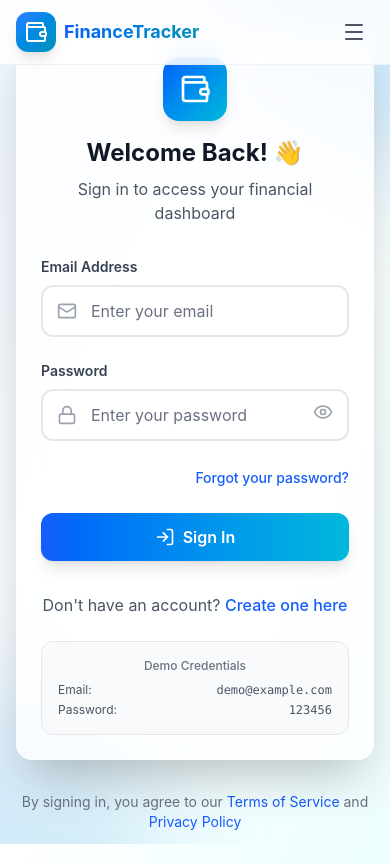
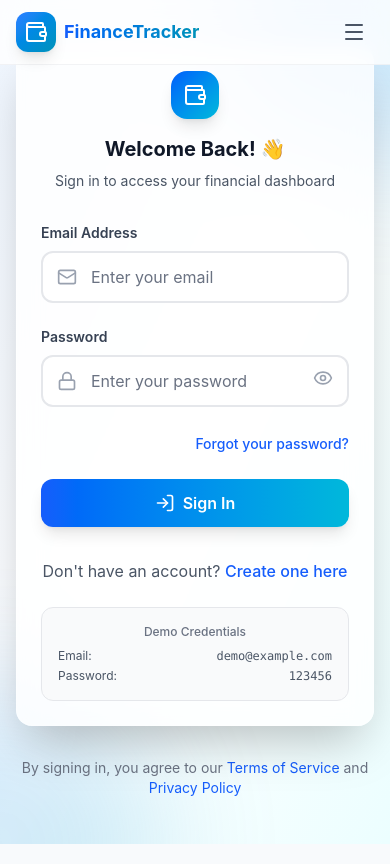
Before and after one commit to subhankar-das-phantom/personal-finance-tracker, a React (Vite) app in the folder frontend/: page /#/login in a window 390 px wide. Built offline with nearby package versions, Linux system fonts and the light colour scheme.

Commit message:
style: further scale down auth page headers and icons for mobile

```diff
--- a/frontend/src/pages/LoginPage.jsx
+++ b/frontend/src/pages/LoginPage.jsx
@@ -142,14 +142,14 @@ const LoginPage = () => {
             variants={itemVariants}
             className="text-center mb-8"
           >
-            <div className="inline-flex items-center justify-center w-16 h-16 bg-gradient-to-br from-blue-600 to-cyan-500 rounded-2xl shadow-lg mb-4">
-              <Wallet className="h-8 w-8 text-white" />
+            <div className="inline-flex items-center justify-center w-12 h-12 sm:w-16 sm:h-16 bg-gradient-to-br from-blue-600 to-cyan-500 rounded-2xl shadow-lg mb-4">
+              <Wallet className="h-6 w-6 sm:h-8 sm:w-8 text-white" />
             </div>
 
-            <h1 className="text-2xl sm:text-3xl font-bold text-gray-900 dark:text-white mb-2">
+            <h1 className="text-xl sm:text-3xl font-bold text-gray-900 dark:text-white mb-2">
               Welcome Back! 👋
             </h1>
-            <p className="text-gray-600 dark:text-gray-400">
+            <p className="text-sm sm:text-base text-gray-600 dark:text-gray-400">
               Sign in to access your financial dashboard
             </p>
           </motion.div>
--- a/frontend/src/pages/RegisterPage.jsx
+++ b/frontend/src/pages/RegisterPage.jsx
@@ -182,14 +182,14 @@ const RegisterPage = () => {
             variants={itemVariants}
             className="text-center mb-8"
           >
-            <div className="inline-flex items-center justify-center w-16 h-16 bg-gradient-to-br from-blue-500 to-cyan-600 rounded-2xl shadow-lg mb-4">
-              <UserPlus className="h-8 w-8 text-white" />
+            <div className="inline-flex items-center justify-center w-12 h-12 sm:w-16 sm:h-16 bg-gradient-to-br from-blue-500 to-cyan-600 rounded-2xl shadow-lg mb-4">
+              <UserPlus className="h-6 w-6 sm:h-8 sm:w-8 text-white" />
             </div>
 
-            <h1 className="text-2xl sm:text-3xl font-bold text-gray-900 dark:text-white mb-2">
+            <h1 className="text-xl sm:text-3xl font-bold text-gray-900 dark:text-white mb-2">
               Create Account 🚀
             </h1>
-            <p className="text-gray-600 dark:text-gray-400">
+            <p className="text-sm sm:text-base text-gray-600 dark:text-gray-400">
               Join thousands managing their finances smartly
             </p>
           </motion.div>
```
